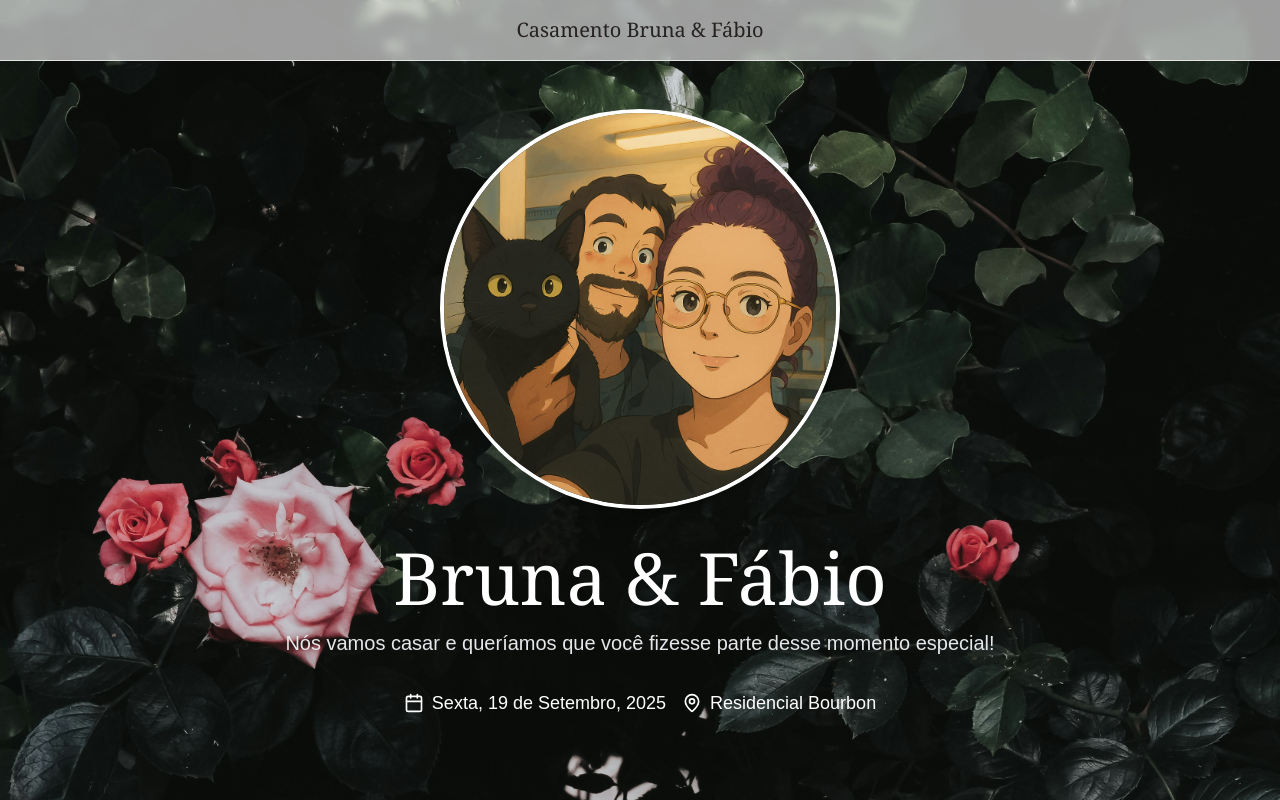
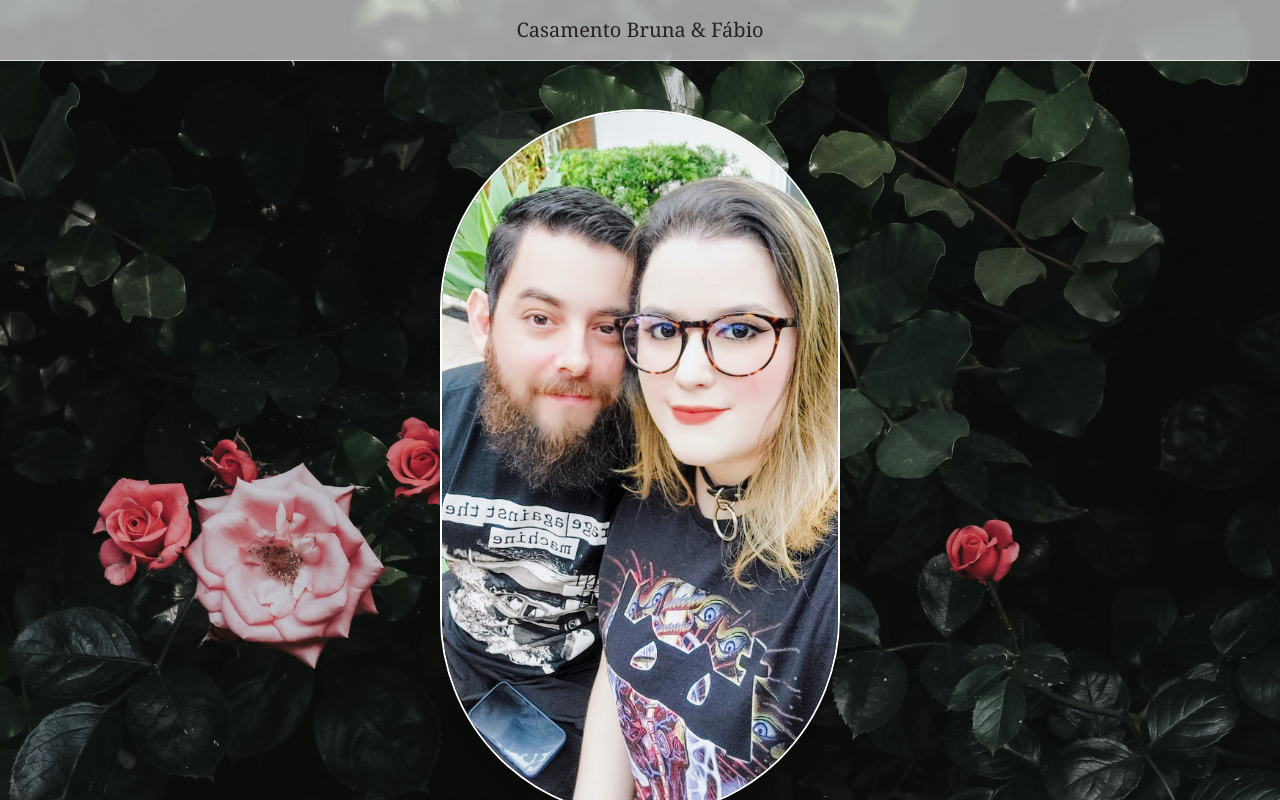
Before and after one commit to fabiodeandrade/SITE_CASAMENTO, a Next.js app: page / in a window 1280 px wide. Shown: the top 800 px of the page. Built offline with nearby package versions, Linux system fonts and the light colour scheme.

Commit message:
novaImagem

```diff
--- a/app/page.tsx
+++ b/app/page.tsx
@@ -25,11 +25,11 @@ export default function HomePage() {
         <div className="container mx-auto text-center">
           <div className="mb-8">
             <Image
-              src="/familia.jpeg?height=300&width=400"
+              src="/momojao.jpg?height=300&width=400"
               alt="Fabio e Bruna"
               width={400}
-              height={300}
-              className="mx-auto rounded-full border-4 border-white shadow-lg"
+              height={400}
+              className="mx-auto rounded-full border-2 border-white shadow-lg"
             />
           </div>
           <h1 className="text-5xl md:text-7xl font-serif text-white mb-4">
```
Also changed, not shown: public/momojao.jpg (added).
